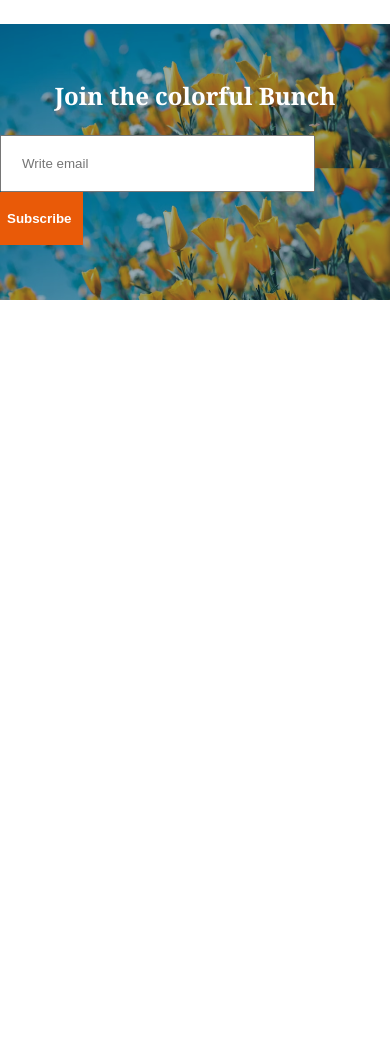
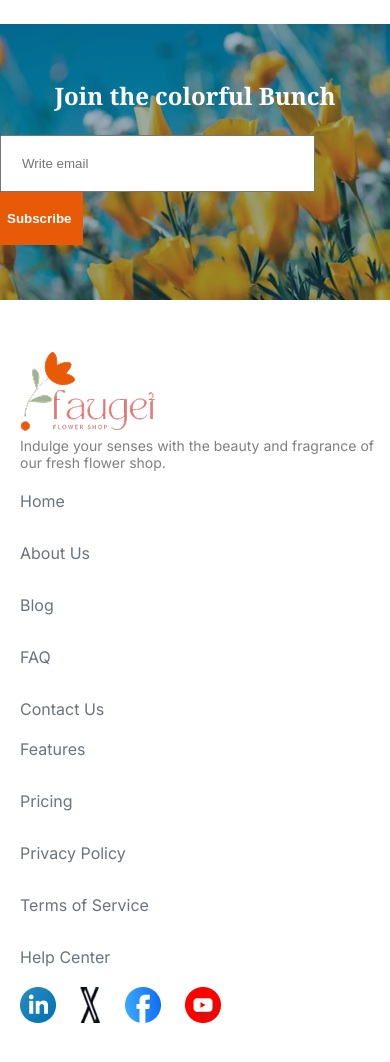
Before and after one commit to nnowrose1/responsive-flower-shop, a plain HTML site: page index.html in a window 390 px wide. Shown: the part 3160-4222 px from the top of the page. Before the commit the page ends 3460 px from the top, so only its background shows below. Drawn offline with Linux system fonts and the light colour scheme.

Commit message:
added the responsive footer section

```diff
--- a/flowers.css
+++ b/flowers.css
@@ -63,8 +63,6 @@
 .nav-right li:nth-child(4){
   color: #000000;
 }
-
-
 /* banner section style */
 .banner {
   max-width: 1140px;
@@ -273,6 +271,8 @@
   margin: 0 auto;
   background-image: url("./assets/news-letter-bg.png");
   background-size: cover;
+  background-repeat: no-repeat;
+  background-position: center;
   margin-bottom: 50px;
   display: flex;
   flex-direction: column;
@@ -294,6 +294,60 @@
 .join input {
   color: rgba(0, 0, 0, 0.5);
   padding: 19px 540px 19px 20px;
+}
+
+/* footer section */
+footer{
+    max-width: 1440px;
+    height: 348px;
+    background-color: rgba(255, 255, 255, 0.5);
+    /* border: 1px solid red; */
+}
+.footer-content{
+    max-width: 1120px;
+    height: 248px;
+    margin: 50px 160px;
+    /* border: 2px solid green; */
+    display: flex;
+    gap: 110.67px;
+}
+.footer-left{
+    max-width: 359px;
+    height: 179px;
+}
+.footer-left p{
+    color: rgba(0, 0, 0, 0.5);
+}
+ .footer-right{
+    max-width: 216px;
+    height: 36px;
+    display: flex;
+    gap: 24px;
+}
+.footer-middle ul{
+    display: flex;
+    flex-direction: column;
+    gap: 32px;
+}
+.footer-middle li{
+    list-style: none;
+}
+.footer-middle a{
+    text-decoration: none;
+    color: #6B7280;
+    flex: 1;
+}
+.footer-second-middle ul{
+    display: flex;
+    flex-direction: column;
+    gap: 32px;
+}
+.footer-second-middle li{
+    list-style: none;
+}
+.footer-second-middle a{
+    text-decoration: none;
+    color: #6B7280;
 }
 /* Responsive for mobile devices */
 @media screen and (max-width: 576px) {
@@ -388,6 +442,7 @@
   }
   .flower-lover-des {
     max-width: 361px;
+    text-align: left;
   }
   .flower-lover-des li {
     margin-top: 16px;
@@ -398,7 +453,7 @@
     max-width: 576px;
     height: 276px;
     margin: 0 auto;
-    background-size: 100%;
+    /* background-size: 100%; */
     justify-items: center;
   }
   .btn1 {
@@ -409,4 +464,21 @@
     padding-left: 20px;
     padding-right: 114px;
   }
+  /* footer section */
+  footer{
+    max-width: 576px;
+    height: fit-content;
 }
+.footer-content{
+    max-width: 576px;
+    height: fit-content;
+    margin: 50px 14px 50px 20px;
+    /* border: 2px solid green; */
+    flex-direction: column;
+    gap: 20px;
+}
+.footer-left{
+    height: auto;
+}
+
+}
--- a/index.html
+++ b/index.html
@@ -170,7 +170,38 @@
             </section>
     </main>
     <footer>
+       <section class="inter-font1 footer-content">
+         <div class="footer-left">
+       <img src="./assets/logo.png" alt="">
+       <p class="sec-paragraph">Indulge your senses with the beauty and fragrance of our fresh flower shop. </p>
+         </div>
+         <div class="footer-middle">
+            <ul>
+               <li><a href="">Home</a></li>
+               <li><a href="">About Us</a></li>
+               <li><a href="">Blog</a></li>
+               <li><a href="">FAQ</a></li>
+               <li><a href="">Contact Us</a></li>
+            </ul>
+         </div>
 
+            <div class="footer-second-middle">
+            <ul>
+               <li><a href="">Features</a></li>
+               <li><a href="">Pricing</a></li>
+               <li><a href="">Privacy Policy</a></li>
+               <li><a href="">Terms of Service</a></li>
+               <li><a href="">Help Center</a></li>
+            </ul>
+         </div>
+         <div class="footer-right">
+           <img src="./assets/icon-linkedin.png" alt="">
+           <img src="./assets/icon-twitter.png" alt="">
+           <img src="./assets/icon-facebook.png" alt="">
+           <img src="./assets/icon-youtube.png" alt="">
+         </div>
+
+       </section>
     </footer>
 
 </body>
```
